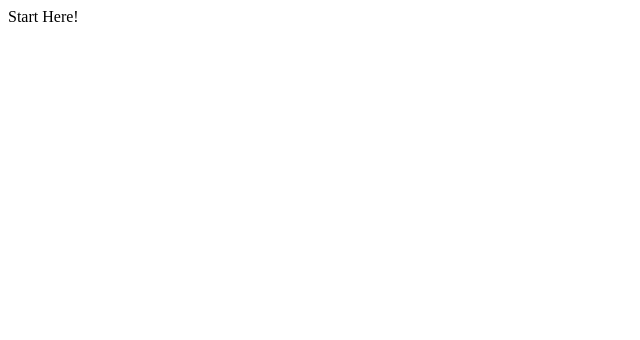
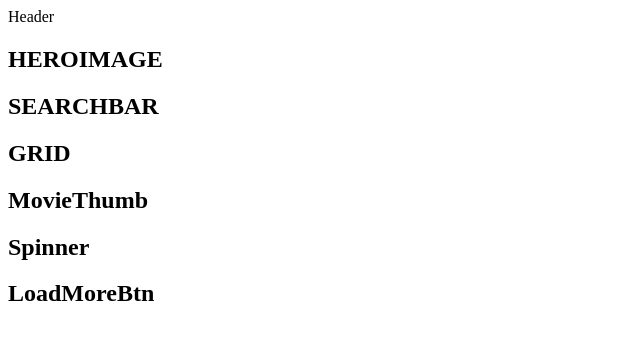
Before and after one commit to MauricioGarcia12/Movie-App-02, a React (Create React App) app: page / in a window 1280 px wide. Shown: the top 340 px of the page, without its empty margins (0-640 px from the left). Built offline with nearby package versions, Linux system fonts and the light colour scheme.

Commit message:
Construyendo componentes

```diff
--- a/src/components/App.js
+++ b/src/components/App.js
@@ -1,5 +1,16 @@
-import React from 'react';
+import React,{Fragment} from 'react';
+import Header from './elements/Header'
+import HomePage from './HomePage'
 
-const App = () => <div>Start Here!</div>;
+const App = () => {
+    return(
+        <Fragment>
+
+             <Header/>
+            <HomePage/>
+
+        </Fragment>
+    )
+};
 
 export default App;
--- /dev/null
+++ b/src/components/HomePage.jsx
@@ -0,0 +1,24 @@
+import React,{Fragment} from 'react'
+import Grid from './elements/Grid'
+import HeroImage from './elements/HeroImage'
+import LoadMoreBtn from './elements/LoadMoreBtn'
+import MovieThumb from './elements/MovieThumb'
+import SearchBar from './elements/SearchBar'
+import Spinner from './elements/Spinner'
+
+const HomePage = () => {
+    return (
+        <Fragment>
+
+            <HeroImage/>
+            <SearchBar/>
+            <Grid/>
+            <MovieThumb/>
+            <Spinner/>
+            <LoadMoreBtn/>
+
+        </Fragment>
+     );
+}
+
+export default HomePage;
--- /dev/null
+++ b/src/components/elements/Grid.jsx
@@ -0,0 +1,9 @@
+import React from 'react'
+
+const Grid = () => {
+    return (
+        <h2>GRID</h2>
+     );
+}
+
+export default Grid;
--- /dev/null
+++ b/src/components/elements/Header.jsx
@@ -0,0 +1,8 @@
+import React from 'react';
+const Header = () => {
+    return (
+        <div>Header</div>
+    );
+}
+
+export default Header;
--- /dev/null
+++ b/src/components/elements/HeroImage.jsx
@@ -0,0 +1,9 @@
+import React from 'react';
+const HeroImage = () => {
+    return (
+        <h2>HEROIMAGE</h2>
+
+     );
+}
+
+export default HeroImage;
--- /dev/null
+++ b/src/components/elements/LoadMoreBtn.jsx
@@ -0,0 +1,9 @@
+import React from 'react'
+const LoadMoreBtn = () => {
+    return (
+        <h2>LoadMoreBtn</h2>
+
+     );
+}
+
+export default LoadMoreBtn;
--- /dev/null
+++ b/src/components/elements/MovieThumb.jsx
@@ -0,0 +1,8 @@
+import React from 'react'
+const MovieThumb = () => {
+    return (
+        <h2>MovieThumb</h2>
+     );
+}
+
+export default MovieThumb;
--- /dev/null
+++ b/src/components/elements/SearchBar.jsx
@@ -0,0 +1,9 @@
+import React from 'react'
+const SearchBar = () => {
+    return (
+        <h2>SEARCHBAR</h2>
+
+     );
+}
+
+export default SearchBar;
--- /dev/null
+++ b/src/components/elements/Spinner.jsx
@@ -0,0 +1,8 @@
+import React from 'react'
+const Spinner = () => {
+    return (
+        <h2>Spinner</h2>
+     );
+}
+
+export default Spinner;
```
